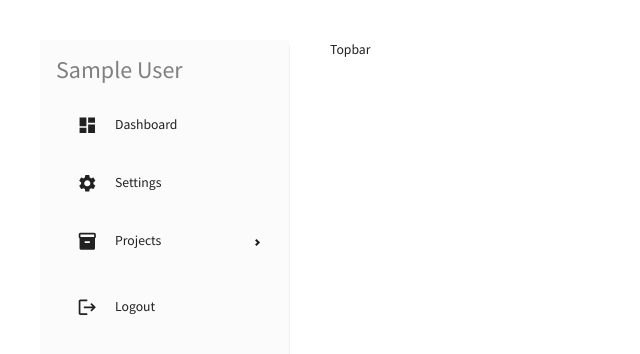
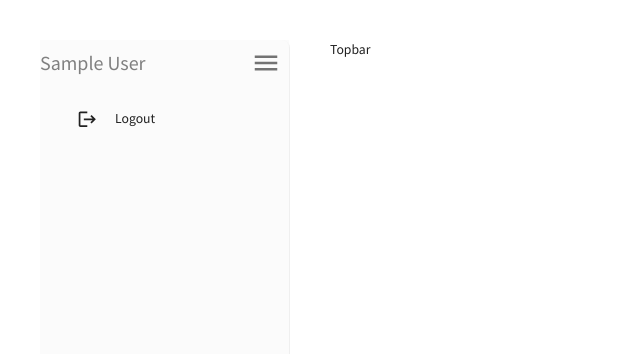
Before and after one commit to phamvuhung2710/react-ts-challenge-cms, a React (Vite) app: page /admin in a window 1280 px wide. Shown: the top 354 px of the page, without its empty margins (0-640 px from the left). Built offline with nearby package versions, Linux system fonts and the light colour scheme; sample sign-in values are in the browser's storage.

Commit message:
add role menu with permission, add collapse for sidebar

```diff
--- a/src/components/Sidebar/Sidebar.tsx
+++ b/src/components/Sidebar/Sidebar.tsx
@@ -1,14 +1,13 @@
-import DashboardIcon from '@mui/icons-material/Dashboard'
-import InventoryIcon from '@mui/icons-material/Inventory'
 import LogoutIcon from '@mui/icons-material/Logout'
-import SettingsIcon from '@mui/icons-material/Settings'
-import { Box, Typography } from '@mui/material'
+import { Box, IconButton, Typography } from '@mui/material'
 import { useContext } from 'react'
-import { Menu, MenuItem, Sidebar as ProSidebar, SubMenu } from 'react-pro-sidebar'
+import { Menu, MenuItem, Sidebar as ProSidebar, SubMenu, useProSidebar } from 'react-pro-sidebar'
 import { Link, useNavigate } from 'react-router-dom'
 import PATH from '~/constants/path'
 import { AppContext } from '~/contexts/app.context'
+import { routes } from '~/routes'
 import { clearLS } from '~/utils/auth'
+import MenuOutlinedIcon from '@mui/icons-material/MenuOutlined'
 
 type ItemProps = {
   title: string
@@ -25,7 +24,10 @@ const Item = ({ title, to, icon }: ItemProps) => {
 }
 
 const Sidebar = () => {
+  const { collapseSidebar, collapsed } = useProSidebar()
+
   const { profile, setProfile, setIsAuthenticated } = useContext(AppContext)
+  const role = profile?.role
   const navigate = useNavigate()
 
   const handleLogout = () => {
@@ -35,26 +37,50 @@ const Sidebar = () => {
     clearLS()
   }
 
+  const renderMenu = () => {
+    const filteredMenus = routes
+    const menuElems = filteredMenus
+      .filter((route) => {
+        if (!role) return true
+        return route.roles.includes(role)
+      })
+      .map((route) => {
+        const { to, title, child } = route
+        if (child) {
+          return (
+            <SubMenu key={title.toLowerCase()} label={title} icon={<route.icon />}>
+              {child.map((sm) => (
+                <Item key={sm.title} title={sm.title} to={sm.to} />
+              ))}
+            </SubMenu>
+          )
+        }
+        return <Item key={title.toLowerCase()} title={title} icon={<route.icon />} to={to} />
+      })
+
+    menuElems.push(
+      <MenuItem icon={<LogoutIcon />} onClick={handleLogout}>
+        <Typography>Logout</Typography>
+      </MenuItem>
+    )
+
+    return menuElems
+  }
+
   return (
     <ProSidebar style={{ minHeight: '90vh', borderRadius: '8px' }}>
-      <Box display="flex" justifyContent="space-between" alignItems="center" ml="16px">
-        <Typography variant="h3" color="grey" gutterBottom sx={{ marginTop: 2 }}>
-          {profile?.name || ''}
-        </Typography>
+      <Box display="flex" justifyContent="space-between" alignItems="center">
+        {!collapsed && (
+          <Typography variant="h4" color="grey" gutterBottom sx={{ marginTop: 1 }}>
+            {profile?.name || ''}
+          </Typography>
+        )}
+
+        <IconButton sx={collapsed ? { margin: 'auto' } : {}} onClick={() => collapseSidebar()}>
+          <MenuOutlinedIcon sx={{ fontSize: '30px' }} />
+        </IconButton>
       </Box>
-      <Menu>
-        <Item title={'Dashboard'} icon={<DashboardIcon />} to={`/${PATH.admin}/${PATH.dashboard}`} />
-        <Item title={'Settings'} icon={<SettingsIcon />} to={`/${PATH.admin}/${PATH.setting}`} />
-        <SubMenu label="Projects" icon={<InventoryIcon />}>
-          <Item title={'Projects'} to={`/${PATH.admin}/${PATH.projects}`} />
-          <Item title={'Add Project'} to={`/${PATH.admin}/${PATH.projects}/add`} />
-          <Item title={'Edit Project'} to={`/${PATH.admin}/${PATH.projects}/edit`} />
-        </SubMenu>
-
-        <MenuItem icon={<LogoutIcon />} onClick={handleLogout}>
-          <Typography>Logout</Typography>
-        </MenuItem>
-      </Menu>
+      <Menu>{renderMenu()}</Menu>
     </ProSidebar>
   )
 }
--- a/src/index.css
+++ b/src/index.css
@@ -42,6 +42,10 @@ body,
   border-radius: 10px;
 }
 
+.ps-menuitem-root a span {
+  min-width: auto;
+}
+
 .ps-menuitem-root a.ps-active:hover {
   color: #fff;
   background-color: #393945;
--- /dev/null
+++ b/src/routes.ts
@@ -0,0 +1,40 @@
+import ROLES from './constants/roles'
+import HomeIcon from '@mui/icons-material/Home'
+import SettingsIcon from '@mui/icons-material/Settings'
+import CollectionsIcon from '@mui/icons-material/Collections'
+import PATH from './constants/path'
+
+export const routes = [
+  {
+    to: `/${PATH.admin}/${PATH.dashboard}`,
+    icon: HomeIcon,
+    title: 'Dashboard',
+    roles: [ROLES.ADMIN]
+  },
+  {
+    to: `/${PATH.admin}/${PATH.setting}`,
+    icon: SettingsIcon,
+    title: 'Settings',
+    roles: [ROLES.ADMIN]
+  },
+  {
+    to: `/${PATH.admin}/${PATH.projects}`,
+    icon: CollectionsIcon,
+    title: 'Projects',
+    roles: [ROLES.ADMIN, ROLES.MANAGER],
+    child: [
+      {
+        title: 'Projects',
+        to: `/${PATH.admin}/${PATH.projects}`
+      },
+      {
+        title: 'Add Project',
+        to: `/${PATH.admin}/${PATH.projects}/add`
+      },
+      {
+        title: 'Edit Project',
+        to: `/${PATH.admin}/${PATH.projects}/edit`
+      }
+    ]
+  }
+]
```
